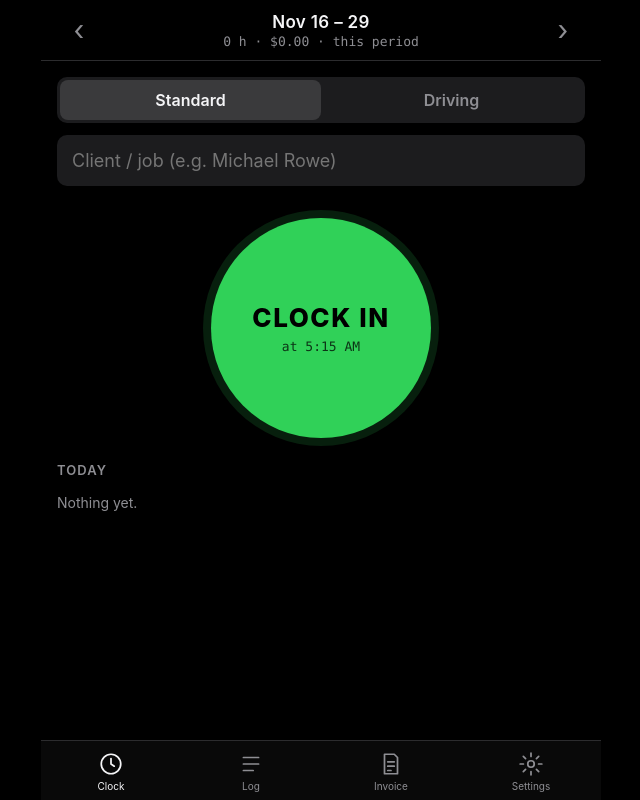
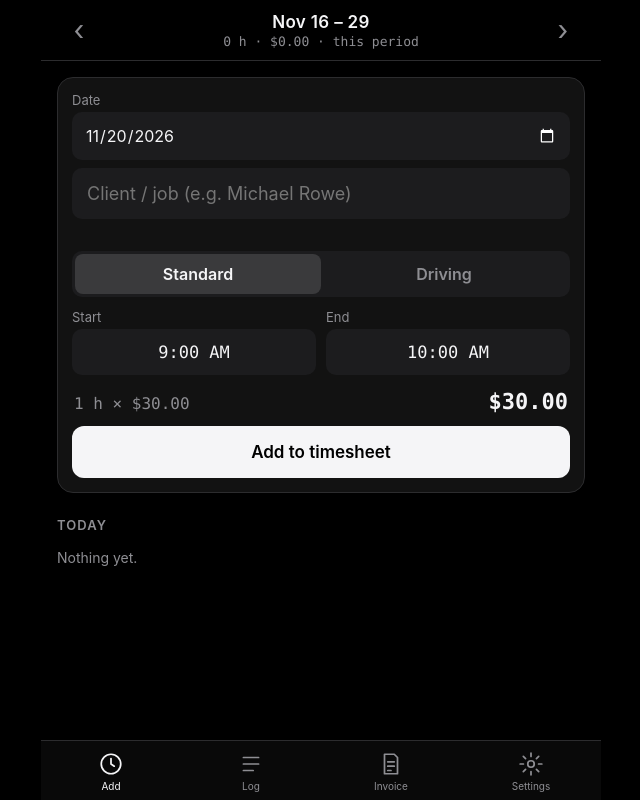
Before and after one commit to austindoran/gene-key, a plain HTML site: page index.html in a window 1280 px wide. Shown: the whole page, without its empty margins (319-959 px from the left). Drawn offline with Linux system fonts and the light colour scheme.

Commit message:
Replace clock in/out with timesheet-style entry: 15-minute start/end pickers
Co-Authored-By: Claude Opus 5.5 <noreply@anthropic.com>
Claude-Session: https://claude.ai/code/session_01TPoUuX39o2ZwEPEDVTbbqD

```diff
--- a/app.css
+++ b/app.css
@@ -134,3 +134,11 @@ label.inline { display: flex; align-items: center; font-size: 15px; color: var(-
 #entryCalc { font-family: var(--mono); font-size: 13px; margin: 4px 0 14px; }
 
 .toast { position: fixed; left: 50%; bottom: calc(var(--safe-bot) + 84px); transform: translateX(-50%); background: #2c2c2e; color: var(--text); padding: 10px 16px; border-radius: 20px; font-size: 14px; z-index: 30; max-width: calc(100% - 32px); text-align: center; }
+
+/* Add form (timesheet row) */
+.add-form { background: var(--surface); border: 1px solid var(--line); border-radius: 16px; padding: 14px; }
+select.field { -webkit-appearance: none; appearance: none; min-height: 46px; font-family: var(--mono); font-size: 17px; text-align: center; text-align-last: center; }
+.add-calc { display: flex; align-items: baseline; justify-content: space-between; gap: 8px; flex-wrap: wrap; font-family: var(--mono); color: var(--muted); padding: 6px 2px 12px; }
+.add-calc b { color: var(--text); font-size: 22px; }
+.add-calc small { width: 100%; color: var(--drive); }
+.big-btn { padding: 16px; font-size: 17px; }
--- a/app.js
+++ b/app.js
@@ -7,7 +7,7 @@
 (() => {
   'use strict';
 
-  const VERSION = '1.1.0';
+  const VERSION = '2.0.0';
   const KEY = 'timeclock.v1';
   const HOUR = 3600000;
   const DAY = 86400000;
@@ -170,35 +170,61 @@
     $('#periodSummary').textContent = `${qtyRound(hrs)} h · ${money(tot)}${cur ? ' · this period' : ''}`;
   }
 
-  function renderClock() {
-    const r = running();
-    $('#clockIdle').hidden = !!r; $('#clockActive').hidden = !r;
-    if (r) {
-      $('#activeRate').textContent = r.rate; $('#activeRate').className = 'pill ' + r.rate;
-      $('#activeDesc').textContent = r.desc || '(no description)';
-      $('#activeSince').textContent = 'Since ' + clock12(new Date(r.start)) + (roundTime(r.start) !== Math.floor(r.start / 60000) * 60000 ? ` (billed from ${clock12(new Date(roundTime(r.start)))})` : '');
-      tick();
-    } else {
-      const chips = recentDescs();
-      $('#recentChips').innerHTML = chips.map((c, i) => `<button class="chip" data-chip="${i}">${esc(c.desc)}</button>`).join('');
-      $('#recentChips').querySelectorAll('.chip').forEach(b => b.onclick = () => {
-        const c = chips[Number(b.dataset.chip)]; $('#descInput').value = c.desc; setRate(c.rate); haptic();
-      });
-      $('#clockInSub').textContent = 'at ' + clock12(new Date(roundTime(Date.now())));
+  // ---------- add form (works like a row in the Numbers sheet) ----------
+  const STEP = () => Number(db.settings.roundMin) > 0 ? Number(db.settings.roundMin) : 15;
+  function fillTimeSelects(root) {
+    const step = STEP(); let opts = '';
+    for (let m = 0; m < 1440; m += step) {
+      const v = `${pad(Math.floor(m / 60))}:${pad(m % 60)}`;
+      const d = new Date(2000, 0, 1, Math.floor(m / 60), m % 60);
+      opts += `<option value="${v}">${clock12(d)}</option>`;
     }
-    const today = ymd(new Date());
-    const list = db.entries.filter(e => ymd(new Date(e.start)) === today).sort((a, b) => a.start - b.start);
-    $('#todayList').innerHTML = list.map(entryRow).join('');
+    root.querySelectorAll('select.time-pick').forEach(sel => { const keep = sel.value; sel.innerHTML = opts; if (keep) sel.value = keep; });
+  }
+  const toMin = v => { const [h, m] = v.split(':').map(Number); return h * 60 + m; };
+  const fromMin = m => { m = ((m % 1440) + 1440) % 1440; return `${pad(Math.floor(m / 60))}:${pad(m % 60)}`; };
+  function snap(v) { const st = STEP(); return fromMin(Math.round(toMin(v) / st) * st); }
+
+  // Next start = end of the last entry that day (so a drive flows into the job), else 9:00 AM.
+  function suggestTimes(date) {
+    const day = db.entries.filter(e => e.end != null && ymd(new Date(e.start)) === date).sort((x, y) => y.end - x.end)[0];
+    const start = day ? snap(hm(new Date(roundTime(day.end)))) : '09:00';
+    return { start, end: fromMin(toMin(start) + 60) };
+  }
+  function resetAddForm(keepDate) {
+    const f = $('#addForm');
+    if (!keepDate || !f.elements.date.value) f.elements.date.value = ymd(new Date());
+    const t = suggestTimes(f.elements.date.value);
+    f.elements.start.value = t.start; f.elements.end.value = t.end;
+    f.elements.desc.value = '';
+    updateAddCalc();
+  }
+  function addFormEntry() {
+    const f = $('#addForm'); const date = f.elements.date.value;
+    if (!date || !f.elements.start.value || !f.elements.end.value) return null;
+    const start = atTime(date, f.elements.start.value).getTime();
+    let end = atTime(date, f.elements.end.value).getTime();
+    if (end <= start) end += DAY; // past midnight
+    return { rate: selRate, desc: f.elements.desc.value.trim(), start, end };
+  }
+  function updateAddCalc() {
+    const e = addFormEntry(); const out = $('#addCalc'); if (!e) { out.textContent = ''; return; }
+    const h = billHours(e);
+    out.innerHTML = `<span>${fmtQty(h)} h × ${money(rateOf(e.rate))}</span><b>${money(amount(e))}</b>` + (new Date(e.end).getDate() !== new Date(e.start).getDate() ? '<small>ends next day</small>' : '');
   }
 
-  function tick() {
-    const r = running();
-    if (!r) { if (!$('#clockIdle').hidden) $('#clockInSub').textContent = 'at ' + clock12(new Date(roundTime(Date.now()))); return; }
-    $('#elapsed').textContent = fmtDur(Date.now() - r.start);
-    $('#activeEarn').textContent = `${fmtQty(billHours(r))} h billable · ${money(amount(r))}`;
-    $('#clockOutSub').textContent = 'at ' + clock12(new Date(roundTime(Date.now())));
-    const row = document.querySelector(`.entry.running[data-id="${r.id}"]`);
-    if (row) { row.querySelector('.e-amt').textContent = money(amount(r)); row.querySelector('.e-qty').textContent = fmtQty(billHours(r)) + ' h'; }
+  function renderClock() {
+    const chips = recentDescs();
+    $('#recentChips').innerHTML = chips.map((c, i) => `<button type="button" class="chip" data-chip="${i}">${esc(c.desc)}</button>`).join('');
+    $('#recentChips').querySelectorAll('.chip').forEach(b => b.onclick = () => {
+      const c = chips[Number(b.dataset.chip)]; $('#addForm').elements.desc.value = c.desc; setRate(c.rate); updateAddCalc(); haptic();
+    });
+    const date = $('#addForm').elements.date.value || ymd(new Date());
+    const d = parseYmd(date);
+    $('#dayListH').textContent = date === ymd(new Date()) ? 'Today' : `${DOW[d.getDay()]} ${Mon[d.getMonth()]} ${d.getDate()}`;
+    const list = db.entries.filter(e => ymd(new Date(e.start)) === date).sort((a, b) => a.start - b.start);
+    $('#todayList').innerHTML = list.map(entryRow).join('');
+    updateAddCalc();
   }
 
   function renderLog() {
@@ -274,24 +300,6 @@
   }
 
   // ---------- actions ----------
-  function clockIn(at) {
-    if (running()) return;
-    const desc = $('#descInput').value.trim();
-    const start = at ?? Date.now();
-    db.entries.push({ id: uid(), rate: selRate, desc, start, end: null });
-    save(); haptic(); $('#descInput').value = '';
-    viewPeriod = periodIndexFor(new Date(start));
-    toast(`Clocked in ${clock12(new Date(start))}`);
-    renderAll();
-  }
-  function clockOut() {
-    const r = running(); if (!r) return null;
-    let end = Date.now(); if (end < r.start) end = r.start;
-    r.end = end; save(); haptic();
-    toast(`Clocked out · ${fmtQty(billHours(r))} h · ${money(amount(r))}`);
-    renderAll(); return end;
-  }
-
   // Edit sheet
   let editing = null; let entryRate = 'STANDARD';
   function setEntryRate(r) { entryRate = r; $$('#entryRateSeg button').forEach(b => b.classList.toggle('on', b.dataset.rate === r)); updateCalc(); }
@@ -475,18 +483,22 @@
   }
 
   // ---------- wiring ----------
-  $$('#rateSeg button').forEach(b => b.onclick = () => { setRate(b.dataset.rate); haptic(); });
+  $$('#rateSeg button').forEach(b => b.onclick = () => { setRate(b.dataset.rate); updateAddCalc(); haptic(); });
   $$('#entryRateSeg button').forEach(b => b.onclick = () => setEntryRate(b.dataset.rate));
-  $('#clockInBtn').onclick = () => clockIn();
-  $('#clockOutBtn').onclick = () => clockOut();
-  $('#descInput').addEventListener('keydown', e => { if (e.key === 'Enter') { e.preventDefault(); $('#descInput').blur(); } });
-  $('#switchBtn').onclick = () => {
-    const r = running(); if (!r) return;
-    const nextRate = r.rate === 'DRIVING' ? 'STANDARD' : 'DRIVING';
-    clockOut(); setRate(nextRate);
-    toast(`Clocked out. Pick the next job, then Clock In (${nextRate.toLowerCase()} selected)`);
-    setTimeout(() => $('#descInput').focus(), 50);
-  };
+  $('#addForm').addEventListener('input', e => {
+    if (e.target.name === 'date') { const t = suggestTimes(e.target.value); $('#addForm').elements.start.value = t.start; $('#addForm').elements.end.value = t.end; renderClock(); }
+    updateAddCalc();
+  });
+  $('#addForm').addEventListener('change', updateAddCalc);
+  $('#addForm').addEventListener('submit', e => {
+    e.preventDefault(); const en = addFormEntry(); if (!en) return;
+    if (!en.desc) { toast('Add a client / job'); $('#addForm').elements.desc.focus(); return; }
+    db.entries.push({ id: uid(), ...en }); save(); haptic();
+    toast(`Added ${en.desc} · ${fmtQty(billHours(en))} h · ${money(amount(en))}`);
+    viewPeriod = periodIndexFor(new Date(en.start));
+    resetAddForm(true); renderAll();
+  });
+  $('#addForm').elements.desc.addEventListener('keydown', e => { if (e.key === 'Enter') { e.preventDefault(); e.target.blur(); } });
 
   $$('.tabs button').forEach(b => b.onclick = () => {
     $$('.tabs button').forEach(x => x.classList.toggle('on', x === b));
@@ -502,7 +514,6 @@
     switch (act) {
       case 'prev-period': viewPeriod--; renderAll(); break;
       case 'next-period': viewPeriod++; renderAll(); break;
-      case 'edit-active': { const r = running(); if (r) openSheet(r, false); break; }
       case 'add-entry': {
         const p = periodByIndex(viewPeriod); const today = new Date();
         const base = (today >= p.start && today <= addDays(p.end, 1)) ? today : p.start;
@@ -544,7 +555,7 @@
       db.settings[k] = el.type === 'number' ? Number(el.value) : el.value.trim();
     });
     if (!db.settings.periodAnchor) db.settings.periodAnchor = DEFAULT_SETTINGS.periodAnchor;
-    save(); viewPeriod = periodIndexFor(new Date()); renderAll(); toast('Settings saved');
+    save(); fillTimeSelects(document); viewPeriod = periodIndexFor(new Date()); renderAll(); toast('Settings saved');
   });
 
   $('#invNo').addEventListener('change', e => {
@@ -573,11 +584,11 @@
   $('#installHint').textContent = standalone ? '' : 'Tip: in Safari tap Share → Add to Home Screen so this opens full-screen like an app. The home-screen app keeps its own data, so set it up there.';
   $('#versionLine').textContent = 'Time Clock v' + VERSION;
 
-  setInterval(tick, 1000);
   document.addEventListener('visibilitychange', () => { if (!document.hidden) renderAll(); });
   window.addEventListener('hashchange', hashImport);
 
   setRate('STANDARD');
+  fillTimeSelects(document); resetAddForm(false);
   renderAll(); renderSettings();
   hashImport();
 
--- a/index.html
+++ b/index.html
@@ -30,38 +30,23 @@
   <main>
     <!-- CLOCK -->
     <section id="view-clock" class="view active">
-      <div id="clockIdle">
+      <form id="addForm" class="add-form" autocomplete="off">
+        <label>Date<input class="field" name="date" type="date" required></label>
+        <input class="field big" name="desc" placeholder="Client / job (e.g. Michael Rowe)" autocapitalize="words">
+        <div id="recentChips" class="chips"></div>
         <div class="seg" id="rateSeg">
-          <button data-rate="STANDARD" class="on">Standard</button>
-          <button data-rate="DRIVING">Driving</button>
+          <button type="button" data-rate="STANDARD" class="on">Standard</button>
+          <button type="button" data-rate="DRIVING">Driving</button>
         </div>
-        <input id="descInput" class="field big" placeholder="Client / job (e.g. Michael Rowe)" autocomplete="off" autocapitalize="words">
-        <div id="recentChips" class="chips"></div>
-        <button id="clockInBtn" class="punch in">
-          <span class="punch-label">CLOCK IN</span>
-          <span class="punch-sub" id="clockInSub"></span>
-        </button>
-      </div>
+        <div class="grid2">
+          <label>Start<select class="field time-pick" name="start"></select></label>
+          <label>End<select class="field time-pick" name="end"></select></label>
+        </div>
+        <div class="add-calc" id="addCalc">—</div>
+        <button type="submit" class="btn primary wide big-btn">Add to timesheet</button>
+      </form>
 
-      <div id="clockActive" hidden>
-        <div class="active-card">
-          <div class="active-top">
-            <span class="pill" id="activeRate">STANDARD</span>
-            <button class="link" data-act="edit-active">Edit</button>
-          </div>
-          <div class="active-desc" id="activeDesc">—</div>
-          <div class="elapsed" id="elapsed">0:00:00</div>
-          <div class="muted" id="activeSince">Since —</div>
-          <div class="muted" id="activeEarn"></div>
-        </div>
-        <button id="clockOutBtn" class="punch out">
-          <span class="punch-label">CLOCK OUT</span>
-          <span class="punch-sub" id="clockOutSub"></span>
-        </button>
-        <button id="switchBtn" class="btn ghost wide">Switch job / start driving →</button>
-      </div>
-
-      <h3 class="section-h">Today</h3>
+      <h3 class="section-h" id="dayListH">Today</h3>
       <div id="todayList" class="list"></div>
     </section>
 
@@ -128,7 +113,7 @@
   </main>
 
   <nav class="tabs">
-    <button data-tab="clock" class="on"><svg viewBox="0 0 24 24"><circle cx="12" cy="12" r="9"/><path d="M12 7v5l3 2"/></svg>Clock</button>
+    <button data-tab="clock" class="on"><svg viewBox="0 0 24 24"><circle cx="12" cy="12" r="9"/><path d="M12 7v5l3 2"/></svg>Add</button>
     <button data-tab="log"><svg viewBox="0 0 24 24"><path d="M5 6h14M5 12h14M5 18h9"/></svg>Log</button>
     <button data-tab="invoice"><svg viewBox="0 0 24 24"><path d="M6 3h9l3 3v15H6z"/><path d="M9 10h6M9 14h6M9 18h3"/></svg>Invoice</button>
     <button data-tab="settings"><svg viewBox="0 0 24 24"><circle cx="12" cy="12" r="3"/><path d="M12 2v3M12 19v3M2 12h3M19 12h3M4.9 4.9l2.1 2.1M17 17l2.1 2.1M4.9 19.1 7 17M17 7l2.1-2.1"/></svg>Settings</button>
@@ -148,8 +133,8 @@
     <input class="field" name="desc" placeholder="Description" autocapitalize="words">
     <label>Date<input class="field" name="date" type="date" required></label>
     <div class="grid2">
-      <label>Start<input class="field" name="start" type="time" required></label>
-      <label id="endLabel">End<input class="field" name="end" type="time"></label>
+      <label>Start<select class="field time-pick" name="start"></select></label>
+      <label id="endLabel">End<select class="field time-pick" name="end"></select></label>
     </div>
     <div class="muted" id="entryCalc"></div>
     <div class="grid2">
--- a/sw.js
+++ b/sw.js
@@ -1,5 +1,5 @@
 // Offline cache for the app shell. Bump VERSION when files change.
-const VERSION = 'tc-v1.1.0';
+const VERSION = 'tc-v2.0.0';
 const FILES = ['./', 'index.html', 'app.css', 'app.js', 'vendor/jspdf.umd.min.js', 'manifest.webmanifest', 'icons/icon-180.png', 'icons/icon-192.png', 'icons/icon-512.png'];
 self.addEventListener('install', e => {
   e.waitUntil(caches.open(VERSION).then(c => c.addAll(FILES)).then(() => self.skipWaiting()));
```
